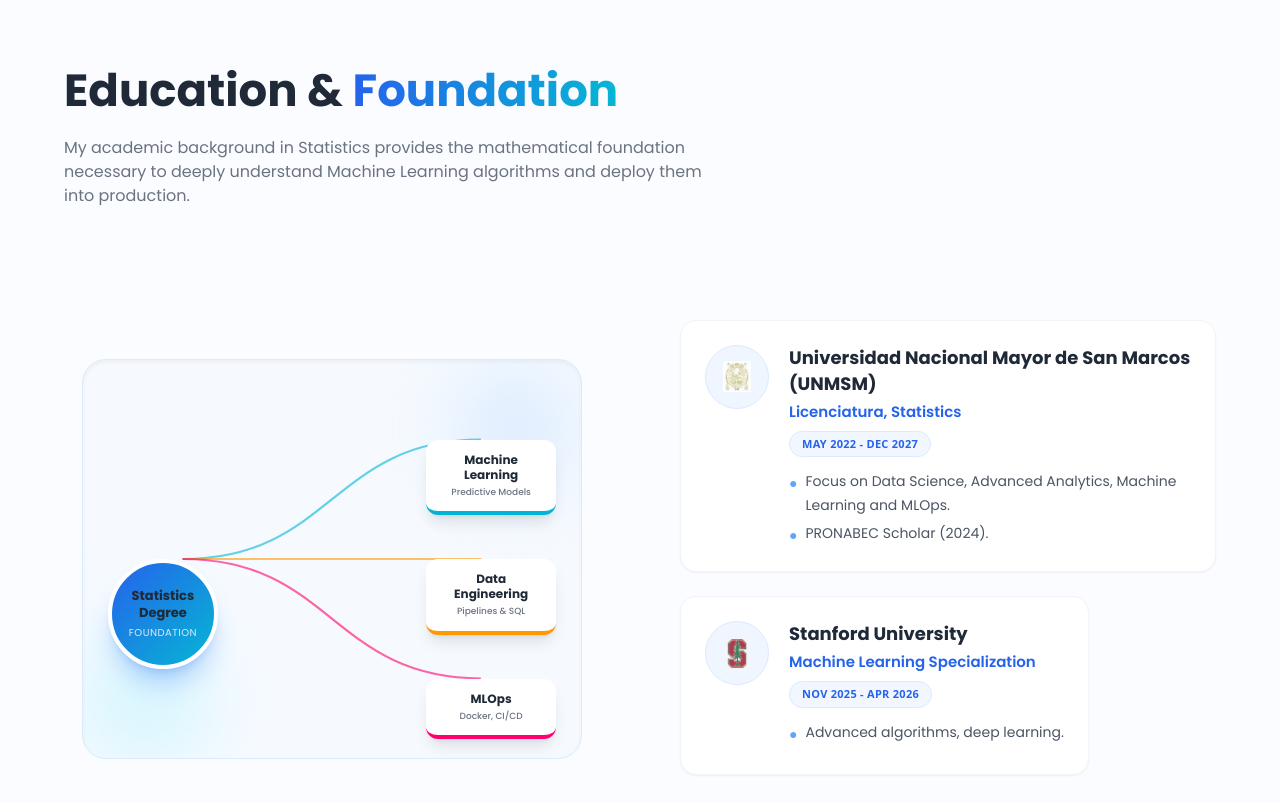
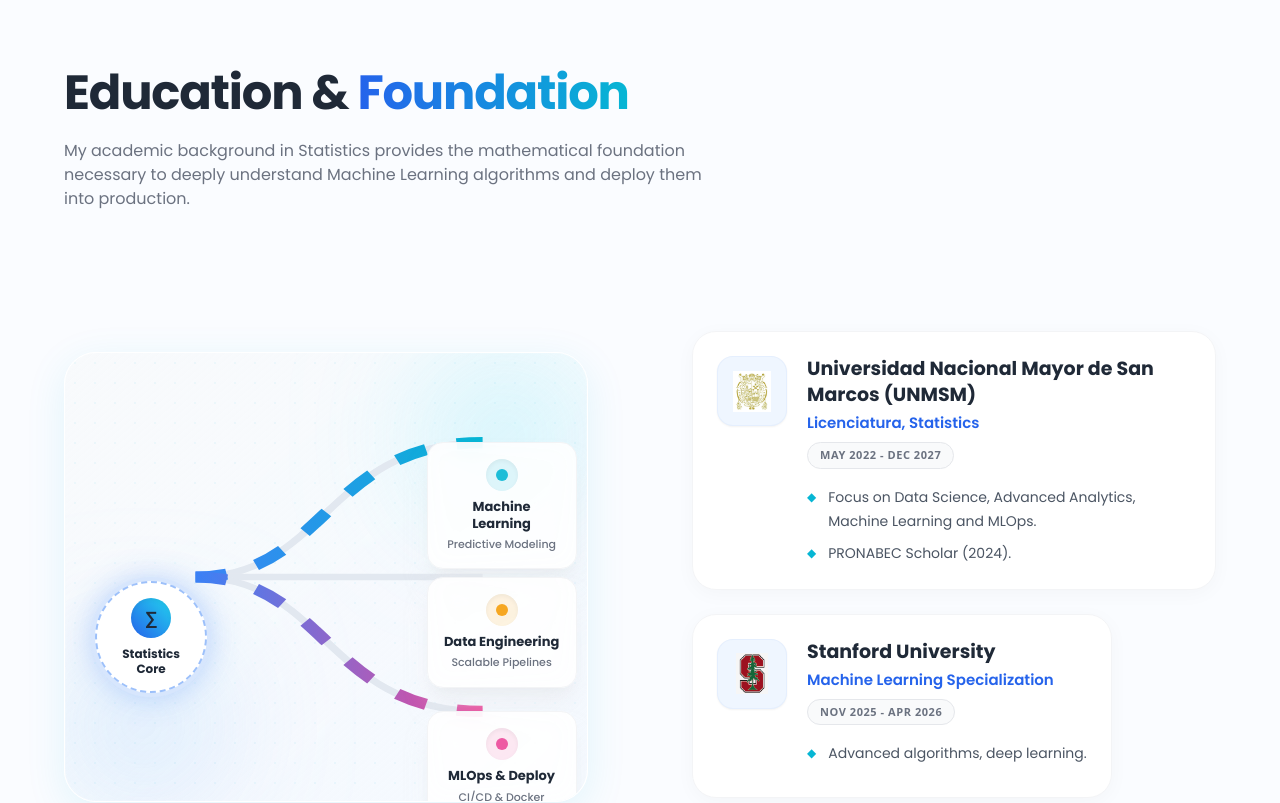
Before and after one commit to wilder14-eslu/personal-portfolio, a React (Vite) app: page / in a window 1280 px wide. Shown: the part 2560-3363 px from the top of the page. Built offline with nearby package versions, Linux system fonts and the light colour scheme.

Commit message:
style: upgrade Education section with premium glassmorphism and flowing data pipelines

```diff
--- a/src/components/Education.jsx
+++ b/src/components/Education.jsx
@@ -5,56 +5,99 @@
 
 const Node = ({ title, subtitle, top, color, delay }) => (
   <motion.div
-    className="absolute -translate-y-1/2 flex flex-col items-center justify-center bg-white border-b-4 rounded-xl shadow-lg p-2 sm:p-3 w-[120px] sm:w-[130px] z-10"
-    style={{ right: '5%', top, borderColor: color }}
+    className="absolute -translate-y-1/2 flex flex-col items-center justify-center bg-white/90 backdrop-blur-md border border-gray-100 rounded-2xl shadow-xl shadow-gray-200/50 p-3 sm:p-4 w-[130px] sm:w-[150px] z-10 group cursor-pointer hover:-translate-y-2 transition-transform duration-300"
+    style={{ right: '2%', top }}
     initial={{ opacity: 0, x: 20 }}
     whileInView={{ opacity: 1, x: 0 }}
     viewport={{ once: true, amount: 0.5 }}
     transition={{ delay, duration: 0.5, ease: "easeOut" }}
   >
-    <span className="font-poppins font-bold text-gray-800 text-[11px] sm:text-[12px] text-center leading-tight">{title}</span>
-    <span className="font-poppins font-medium text-gray-500 text-[9px] text-center mt-1">{subtitle}</span>
+    <div className="absolute inset-0 rounded-2xl opacity-0 group-hover:opacity-10 transition-opacity duration-300" style={{ backgroundColor: color }}></div>
+
+    <div className="w-8 h-8 rounded-full mb-2 flex items-center justify-center shadow-inner" style={{ backgroundColor: `${color}20` }}>
+      <div className="w-3 h-3 rounded-full animate-pulse" style={{ backgroundColor: color }}></div>
+    </div>
+    <span className="font-poppins font-bold text-gray-800 text-[12px] sm:text-[13px] text-center leading-tight group-hover:text-cyan-600 transition-colors">{title}</span>
+    <span className="font-poppins font-medium text-gray-500 text-[10px] sm:text-[11px] text-center mt-1">{subtitle}</span>
   </motion.div>
 );
 
-const TheoryToPracticeGraph = () => {
-  const lineVariants = {
-    hidden: { pathLength: 0, opacity: 0 },
-    visible: (custom) => ({
-      pathLength: 1,
-      opacity: 0.6,
-      transition: { delay: custom * 0.2 + 0.3, duration: 0.8, ease: "easeInOut" }
-    })
-  };
+const MLOpsPipelineGraph = () => {
+  return (
+    <div className="relative w-full h-full min-h-[450px] flex items-center justify-center bg-gradient-to-br from-slate-50 to-blue-50/50 rounded-[2rem] border border-white overflow-hidden shadow-[0_10px_40px_rgba(0,180,216,0.1)] group">
 
-  return (
-    <div className="relative w-full h-full min-h-[400px] flex items-center justify-center bg-blue-50/40 rounded-3xl border border-blue-100 overflow-hidden shadow-inner">
-      {/* Background Decor */}
-      <div className="absolute top-0 right-0 w-32 h-32 bg-blue-200 rounded-full mix-blend-multiply filter blur-2xl opacity-40 animate-blob"></div>
-      <div className="absolute bottom-0 left-0 w-32 h-32 bg-cyan-200 rounded-full mix-blend-multiply filter blur-2xl opacity-40 animate-blob animation-delay-2000"></div>
+      {/* Animated Grid Background */}
+      <div className="absolute inset-0 opacity-[0.05] bg-[radial-gradient(#00b4d8_1px,transparent_1px)] [background-size:20px_20px]"></div>
 
+      {/* Glowing Orbs */}
+      <div className="absolute top-0 right-0 w-40 h-40 bg-cyan-300 rounded-full mix-blend-multiply filter blur-3xl opacity-30 animate-blob"></div>
+      <div className="absolute bottom-0 left-0 w-40 h-40 bg-blue-300 rounded-full mix-blend-multiply filter blur-3xl opacity-30 animate-blob animation-delay-2000"></div>
+
+      {/* SVG Flow Lines */}
       <svg className="absolute inset-0 w-full h-full z-0" preserveAspectRatio="none" viewBox="0 0 100 100">
-        <motion.path d="M 20,50 C 50,50 50,20 80,20" stroke="#00b4d8" strokeWidth="0.5" fill="none" strokeDasharray="1.5 1.5" variants={lineVariants} custom={1} initial="hidden" whileInView="visible" viewport={{ once: true }} />
-        <motion.path d="M 20,50 L 80,50" stroke="#FF9900" strokeWidth="0.5" fill="none" strokeDasharray="1.5 1.5" variants={lineVariants} custom={2} initial="hidden" whileInView="visible" viewport={{ once: true }} />
-        <motion.path d="M 20,50 C 50,50 50,80 80,80" stroke="#ff006e" strokeWidth="0.5" fill="none" strokeDasharray="1.5 1.5" variants={lineVariants} custom={3} initial="hidden" whileInView="visible" viewport={{ once: true }} />
+        <defs>
+          <linearGradient id="gradML" x1="0%" y1="0%" x2="100%" y2="0%">
+            <stop offset="0%" stopColor="#3b82f6" />
+            <stop offset="100%" stopColor="#06b6d4" />
+          </linearGradient>
+          <linearGradient id="gradData" x1="0%" y1="0%" x2="100%" y2="0%">
+            <stop offset="0%" stopColor="#3b82f6" />
+            <stop offset="100%" stopColor="#f59e0b" />
+          </linearGradient>
+          <linearGradient id="gradOps" x1="0%" y1="0%" x2="100%" y2="0%">
+            <stop offset="0%" stopColor="#3b82f6" />
+            <stop offset="100%" stopColor="#ec4899" />
+          </linearGradient>
+        </defs>
+
+        {/* Base Lines */}
+        <path d="M 25,50 C 50,50 50,20 80,20" stroke="#e2e8f0" strokeWidth="1.5" fill="none" />
+        <path d="M 25,50 L 80,50" stroke="#e2e8f0" strokeWidth="1.5" fill="none" />
+        <path d="M 25,50 C 50,50 50,80 80,80" stroke="#e2e8f0" strokeWidth="1.5" fill="none" />
+
+        {/* Animated Data Flow (Marching Ants) */}
+        <motion.path
+          d="M 25,50 C 50,50 50,20 80,20"
+          stroke="url(#gradML)" strokeWidth="2.5" fill="none"
+          strokeDasharray="6 6"
+          animate={{ strokeDashoffset: -24 }}
+          transition={{ repeat: Infinity, duration: 1.5, ease: "linear" }}
+        />
+        <motion.path
+          d="M 25,50 L 80,50"
+          stroke="url(#gradData)" strokeWidth="2.5" fill="none"
+          strokeDasharray="6 6"
+          animate={{ strokeDashoffset: -24 }}
+          transition={{ repeat: Infinity, duration: 1.5, ease: "linear" }}
+        />
+        <motion.path
+          d="M 25,50 C 50,50 50,80 80,80"
+          stroke="url(#gradOps)" strokeWidth="2.5" fill="none"
+          strokeDasharray="6 6"
+          animate={{ strokeDashoffset: -24 }}
+          transition={{ repeat: Infinity, duration: 1.5, ease: "linear" }}
+        />
       </svg>
 
-      {/* Base Node (Statistics) */}
+      {/* Main Core Node (Statistics) */}
       <motion.div
-        className="absolute left-[5%] top-[50%] -translate-y-1/2 flex flex-col items-center justify-center bg-gradient-to-br from-blue-600 to-cyan-500 text-white rounded-full shadow-xl shadow-blue-500/30 p-3 sm:p-4 w-[100px] h-[100px] sm:w-[110px] sm:h-[110px] z-10 border-4 border-white"
+        className="absolute left-[5%] top-[50%] -translate-y-1/2 flex flex-col items-center justify-center bg-white rounded-full shadow-[0_0_30px_rgba(59,130,246,0.3)] p-4 w-[120px] h-[120px] z-10 border-4 border-blue-500/20 group cursor-pointer"
         initial={{ opacity: 0, scale: 0.5 }}
         whileInView={{ opacity: 1, scale: 1 }}
         viewport={{ once: true }}
         transition={{ duration: 0.5, ease: "backOut" }}
       >
-        <span className="font-poppins font-bold text-center text-[13px] leading-tight">Statistics<br/>Degree</span>
-        <span className="font-poppins text-[10px] text-blue-100 mt-1 tracking-wider uppercase">Foundation</span>
+        <div className="absolute inset-0 rounded-full border-2 border-blue-500 border-dashed animate-spin-slow opacity-50"></div>
+        <div className="w-10 h-10 rounded-full bg-gradient-to-tr from-blue-600 to-cyan-400 mb-2 shadow-inner flex items-center justify-center text-white font-bold font-poppins text-lg">
+          ∑
+        </div>
+        <span className="font-poppins font-bold text-center text-gray-800 text-[12px] leading-tight group-hover:text-blue-600 transition-colors">Statistics<br/>Core</span>
       </motion.div>
 
-      {/* Target Nodes */}
-      <Node title="Machine Learning" subtitle="Predictive Models" top="20%" color="#00b4d8" delay={0.6} />
-      <Node title="Data Engineering" subtitle="Pipelines & SQL" top="50%" color="#FF9900" delay={0.8} />
-      <Node title="MLOps" subtitle="Docker, CI/CD" top="80%" color="#ff006e" delay={1.0} />
+      {/* Output Pipeline Nodes */}
+      <Node title="Machine Learning" subtitle="Predictive Modeling" top="20%" color="#06b6d4" delay={0.6} />
+      <Node title="Data Engineering" subtitle="Scalable Pipelines" top="50%" color="#f59e0b" delay={0.8} />
+      <Node title="MLOps & Deploy" subtitle="CI/CD & Docker" top="80%" color="#ec4899" delay={1.0} />
     </div>
   );
 };
@@ -69,32 +112,36 @@
   index,
 }) => (
   <motion.div
-    className="flex flex-row p-6 rounded-2xl mb-6 bg-white border border-gray-100 shadow-sm hover:shadow-md transition-all duration-300 group"
+    className="flex flex-row p-6 rounded-3xl mb-6 bg-white border border-gray-100 shadow-[0_4px_20px_rgba(0,0,0,0.03)] hover:shadow-[0_8px_30px_rgba(0,180,216,0.12)] hover:-translate-y-1 transition-all duration-300 group relative overflow-hidden"
     initial={{ opacity: 0, y: 20 }}
     whileInView={{ opacity: 1, y: 0 }}
     viewport={{ once: true }}
     transition={{ delay: index * 0.2, duration: 0.5 }}
   >
-    <div className="w-[64px] h-[64px] rounded-full flex items-center justify-center bg-blue-50 border border-blue-100 group-hover:scale-110 transition-transform duration-300 shrink-0">
-      <img src={icon} alt="icon" className="w-[50%] h-[50%] object-contain opacity-80" />
+    {/* Subtle gradient hover effect inside the card */}
+    <div className="absolute inset-0 bg-gradient-to-r from-blue-50/0 to-cyan-50/0 group-hover:from-blue-50/50 group-hover:to-cyan-50/50 transition-colors duration-300"></div>
+
+    <div className="w-[70px] h-[70px] rounded-2xl flex items-center justify-center bg-blue-50 border border-blue-100/50 group-hover:bg-cyan-100/50 group-hover:scale-105 transition-all duration-300 shrink-0 z-10 shadow-sm">
+      <img src={icon} alt="institution logo" className="w-[60%] h-[60%] object-contain" />
     </div>
-    <div className="flex-1 flex flex-col ml-5">
-      <h4 className="font-poppins font-bold text-gray-800 text-[18px] leading-[26px] mb-1">
+
+    <div className="flex-1 flex flex-col ml-5 z-10">
+      <h4 className="font-poppins font-bold text-gray-800 text-[19px] leading-[26px] mb-1 group-hover:text-cyan-700 transition-colors">
         {title}
       </h4>
       <p className="font-poppins font-semibold text-blue-600 text-[15px] leading-[22px] mb-2">
         {degree}
       </p>
-      <div className="inline-block bg-blue-50/80 text-blue-600 text-[11px] font-bold px-3 py-1 rounded-full mb-3 self-start border border-blue-100 uppercase tracking-wide">
+      <div className="inline-block bg-gray-50 text-gray-500 group-hover:bg-cyan-50 group-hover:text-cyan-600 text-[11px] font-bold px-3 py-1 rounded-full mb-4 self-start border border-gray-200 group-hover:border-cyan-200 transition-colors uppercase tracking-wider">
         {duration}
       </div>
-      <div className="font-poppins font-normal text-gray-600 text-[14px] leading-[24px] flex items-start mb-1">
-        <span className="text-blue-400 mr-2 mt-0.5">●</span>
+      <div className="font-poppins font-normal text-gray-600 text-[14px] leading-[24px] flex items-start mb-2">
+        <span className="text-cyan-500 mr-3 mt-1 text-xs">◆</span>
         <span>{content1}</span>
       </div>
       {content2 && (
         <div className="font-poppins font-normal text-gray-600 text-[14px] leading-[24px] flex items-start">
-          <span className="text-blue-400 mr-2 mt-0.5">●</span>
+          <span className="text-cyan-500 mr-3 mt-1 text-xs">◆</span>
           <span>{content2}</span>
         </div>
       )}
@@ -109,22 +156,22 @@
   const { educationList } = currentData;
 
   return (
-    <section id="education" className="py-12 sm:py-20">
-      <div className="mb-12">
-        <h2 className="font-poppins font-bold text-[32px] sm:text-[45px] text-gray-800 leading-tight">
+    <section id="education" className="py-12 sm:py-20 relative">
+      <div className="mb-14 text-center md:text-left relative z-10">
+        <h2 className="font-poppins font-extrabold text-[36px] sm:text-[48px] text-gray-800 leading-tight tracking-tight">
           Education & <span className="text-transparent bg-clip-text bg-gradient-to-r from-blue-600 to-cyan-500">Foundation</span>
         </h2>
-        <p className="font-poppins text-gray-500 max-w-2xl mt-4 text-[16px]">
+        <p className="font-poppins text-gray-500 max-w-2xl mt-4 text-[16px] mx-auto md:mx-0">
           {lang === 'es'
-            ? 'Mi formación académica en Estadística es la base matemática que me permite comprender a profundidad los algoritmos de Machine Learning y llevarlos a producción.'
+            ? 'Mi formación académica en Estadística es la base matemática que me permite comprender a profundidad los algoritmos de Machine Learning y llevarlos a producción de forma escalable.'
             : 'My academic background in Statistics provides the mathematical foundation necessary to deeply understand Machine Learning algorithms and deploy them into production.'}
         </p>
       </div>
 
-      <div className={`${layout.sectionReverse} items-center gap-10`}>
+      <div className={`${layout.sectionReverse} items-center gap-12 lg:gap-16 relative z-10`}>
         <div className={layout.sectionImgReverse}>
-          <div className="w-[100%] h-[100%] max-w-[500px]">
-            <TheoryToPracticeGraph />
+          <div className="w-[100%] h-[100%] max-w-[550px]">
+            <MLOpsPipelineGraph />
           </div>
         </div>
 
```
